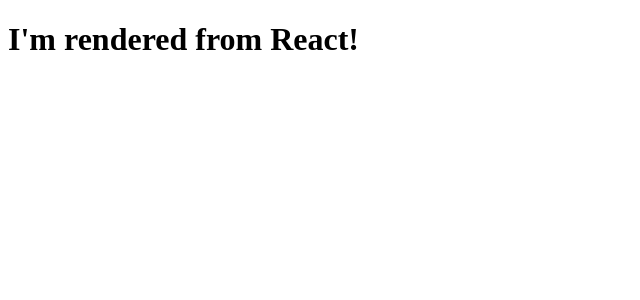
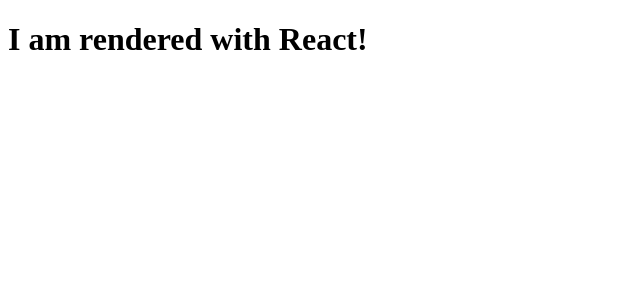
Before and after one commit to rpp-boc-spectre/BlueOcean, a React app: page / in a window 1280 px wide. Shown: the top 300 px of the page, without its empty margins (0-640 px from the left). Built offline with nearby package versions, Linux system fonts and the light colour scheme; the HTML template or start-up script is replaced by a standard one.

Commit message:
Added Routes wrapper into the main App div and added a single route for root. Added new Home component to render the root page.

```diff
--- /dev/null
+++ b/client/src/components/Home.jsx
@@ -0,0 +1,9 @@
+import React from "react";
+
+export default function Home() {
+  return (
+    <div>
+      <h1>I am rendered with React!</h1>
+    </div>
+  )
+}
--- a/client/src/components/app.jsx
+++ b/client/src/components/app.jsx
@@ -1,9 +1,14 @@
 import React from "react";
+import { Routes, Route, Link } from "react-router-dom";
+
+import Home from "./Home.jsx";
 
 export default function App() {
   return (
-    <div>
-      <h1>I'm rendered from React!</h1>
+    <div className="App">
+      <Routes>
+        <Route path="/" element={<Home />} />
+      </Routes>
     </div>
   );
 }
```
